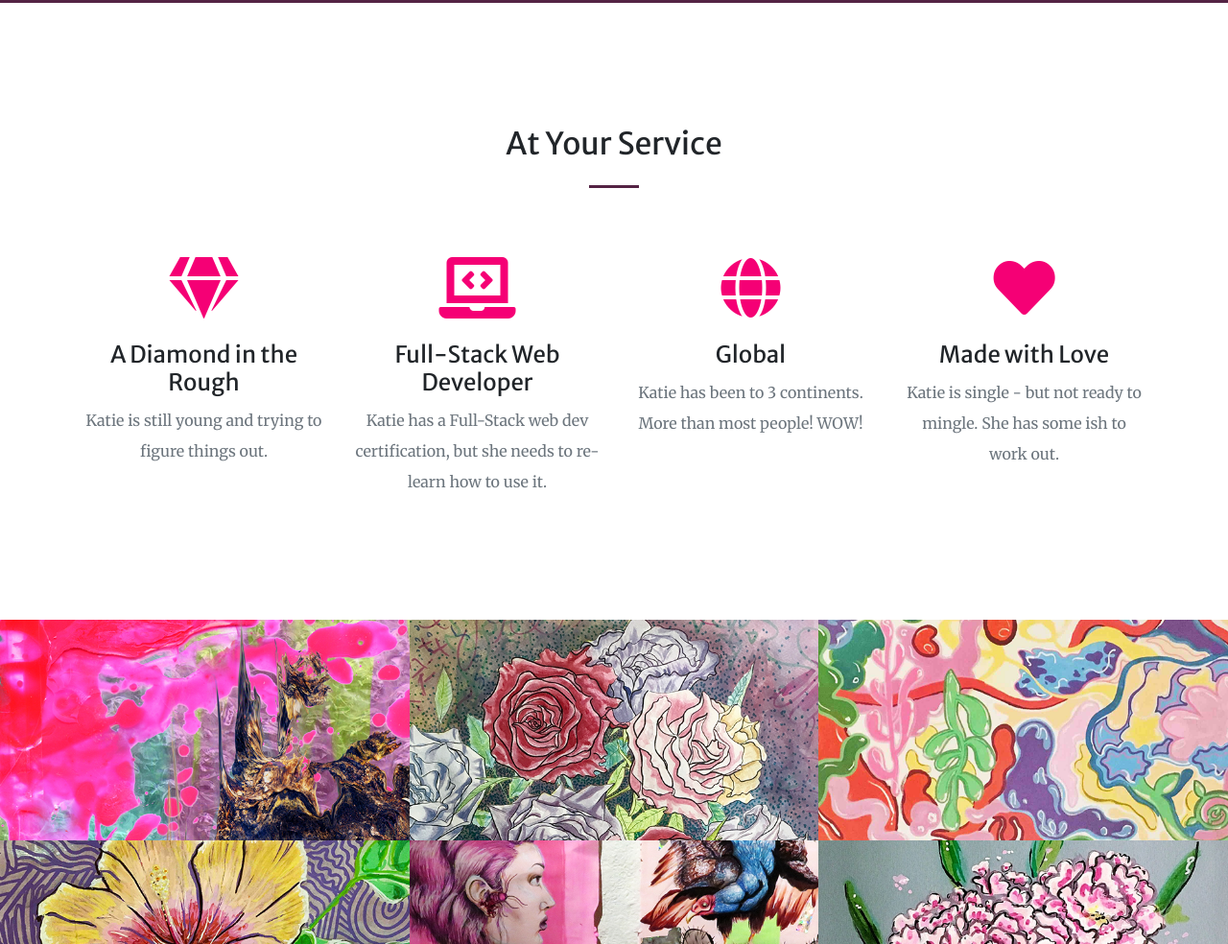
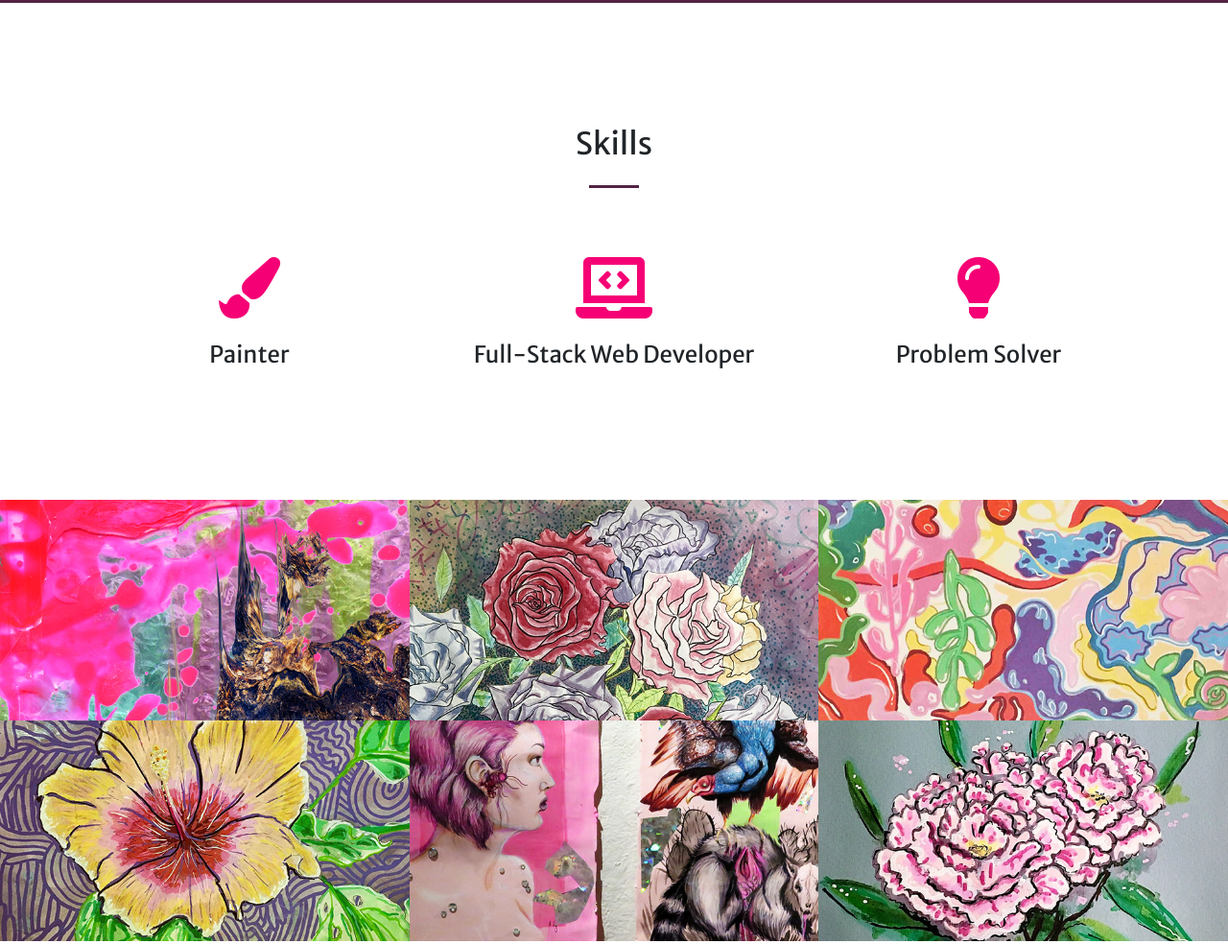
Before and after one commit to kat9513/site_12_7_19, a website with bundled scripts: page index.html in a window 1280 px wide. Shown: the part 1720-2704 px from the top of the page at 96% size. Built offline with nearby package versions, Linux system fonts and the light colour scheme.

Commit message:
icons + footer

```diff
--- a/index.html
+++ b/index.html
@@ -102,35 +102,28 @@
   <!-- Services Section -->
   <section class="page-section" id="services">
     <div class="container">
-      <h2 class="text-center mt-0">At Your Service</h2>
+      <h2 class="text-center mt-0">Skills</h2>
       <hr class="divider my-4">
       <div class="row">
-        <div class="col-lg-3 col-md-6 text-center">
+        <div class="col-lg-4 col-sm-6 text-center">
           <div class="mt-5">
-            <i class="pink-icon fas fa-4x fa-gem text-primary mb-4"></i>
-            <h3 class="h4 mb-2">A Diamond in the Rough</h3>
-            <p class="text-muted mb-0">Katie is still young and trying to figure things out.</p>
+            <i class="pink-icon fas fa-4x fa-paint-brush text-primary mb-4"></i>
+            <h3 class="h4 mb-2">Painter</h3>
+            <p class="text-muted mb-0"></p>
           </div>
         </div>
-        <div class="col-lg-3 col-md-6 text-center">
+        <div class="col-lg-4 col-sm-6 text-center">
           <div class="mt-5">
             <i class="pink-icon fas fa-4x fa-laptop-code text-primary mb-4"></i>
             <h3 class="h4 mb-2">Full-Stack Web Developer</h3>
-            <p class="text-muted mb-0">Katie has a Full-Stack web dev certification, but she needs to re-learn how to use it.</p>
+            <p class="text-muted mb-0"></p>
           </div>
         </div>
-        <div class="col-lg-3 col-md-6 text-center">
+        <div class="col-lg-4 col-sm-6 text-center">
           <div class="mt-5">
-            <i class="pink-icon fas fa-4x fa-globe text-primary mb-4"></i>
-            <h3 class="h4 mb-2">Global</h3>
-            <p class="text-muted mb-0">Katie has been to 3 continents. More than most people! WOW!</p>
-          </div>
-        </div>
-        <div class="col-lg-3 col-md-6 text-center">
-          <div class="mt-5">
-            <i class="pink-icon fas fa-4x fa-heart text-primary mb-4"></i>
-            <h3 class="h4 mb-2">Made with Love</h3>
-            <p class="text-muted mb-0">Katie is single - but not ready to mingle. She has some ish to work out.</p>
+            <i class="pink-icon fas fa-4x fa-lightbulb text-primary mb-4"></i>
+            <h3 class="h4 mb-2">Problem Solver</h3>
+            <p class="text-muted mb-0"></p>
           </div>
         </div>
       </div>
@@ -268,7 +261,7 @@
   </section>
 
   <!-- Footer -->
-  <footer class="bg-dark text-white py-5">
+  <footer class="bg-primary text-white py-5">
     <div class="row">
     <div class="container footerText">
       <div class="small col-md-2">
```
Also changed, not shown: css/creative.css.
